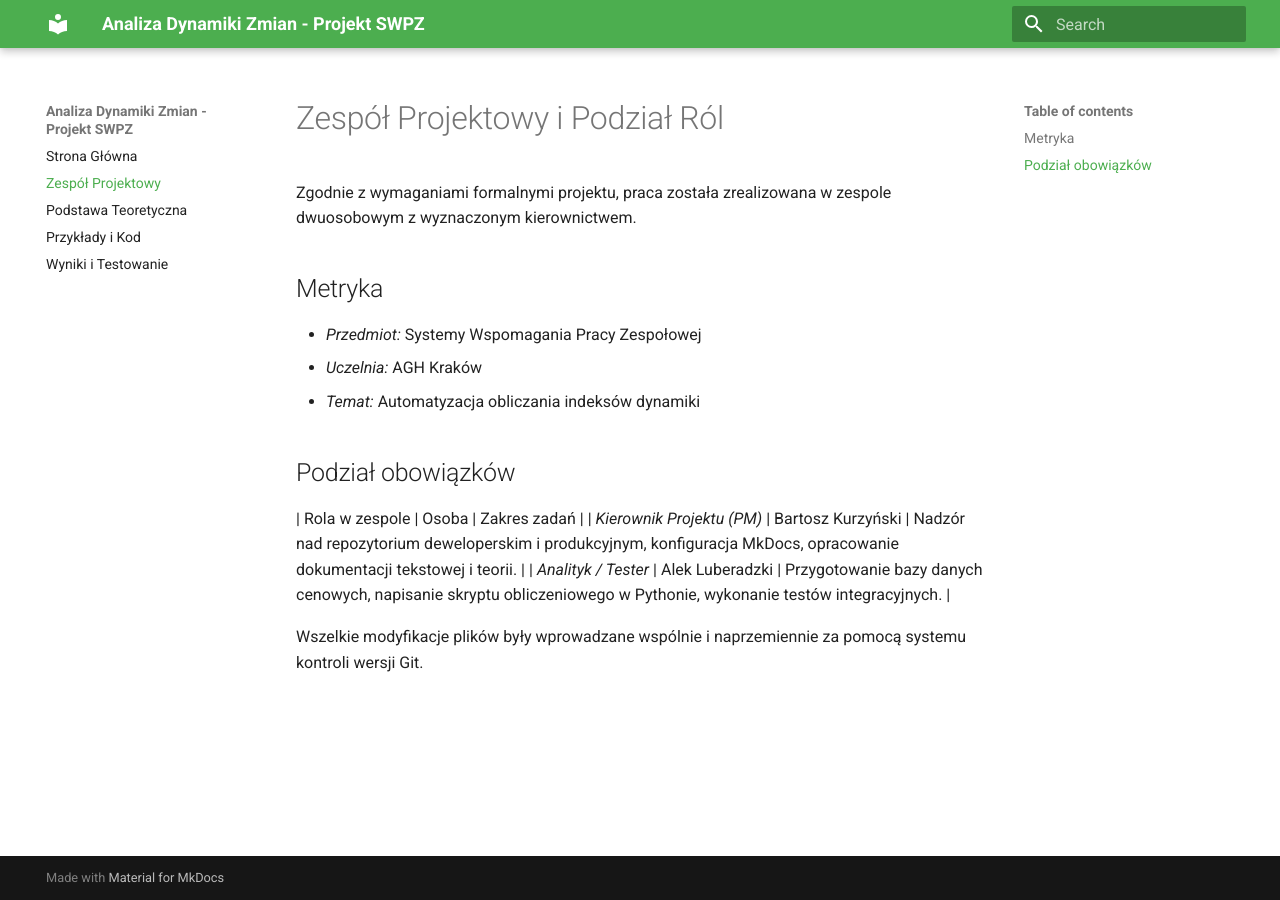
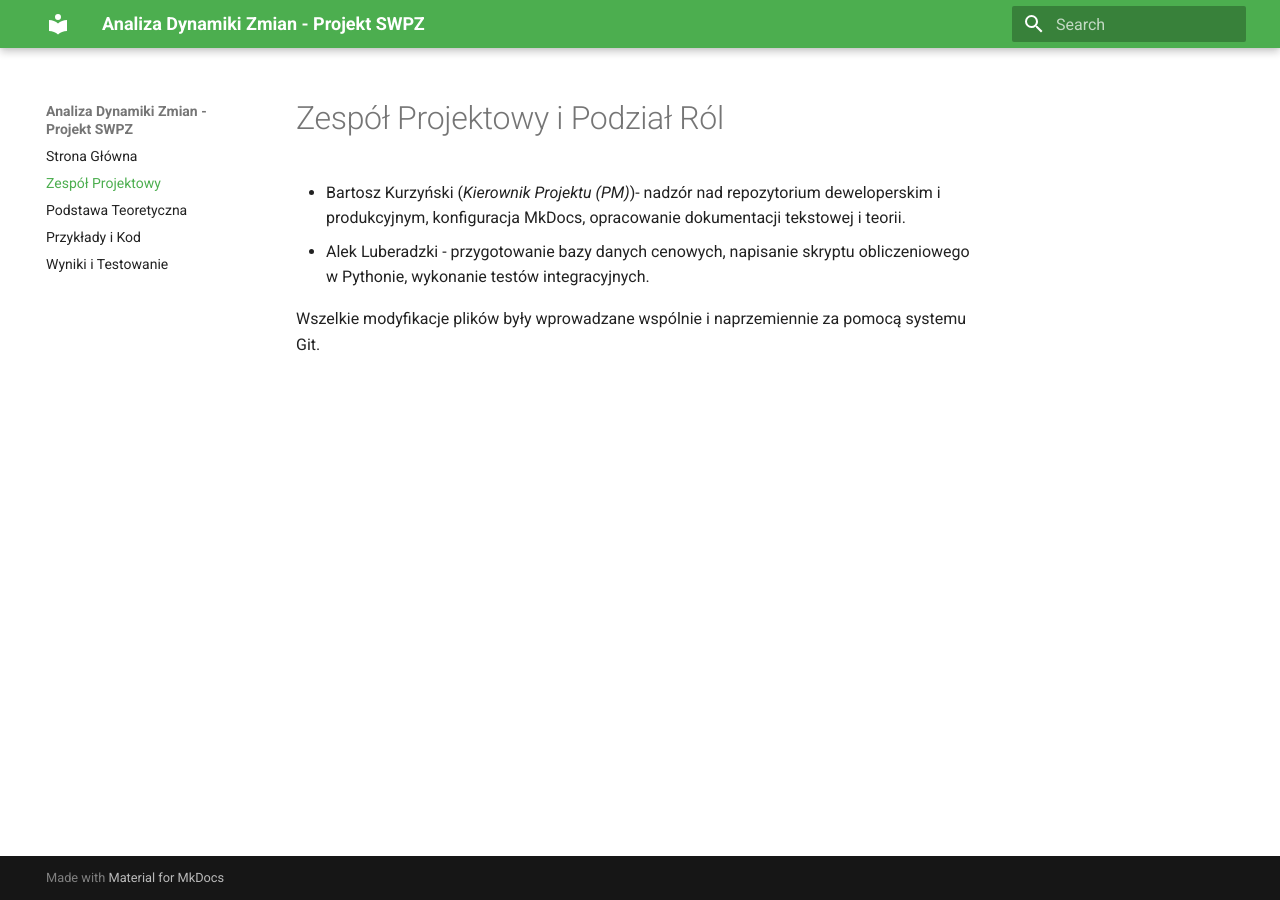
Before and after one commit to BartoszKurzynskiAGH/swpz-projekt-dev, an MkDocs documentation site: the page built from docs/autorzy.md, in a window 1280 px wide. Built offline with MkDocs 1.6.1 and Material for MkDocs 9.7.7, drawn with Linux system fonts in a browser that asks for light colours.

Commit message:
Poprawki w pliku autorzy

```diff
--- a/docs/autorzy.md
+++ b/docs/autorzy.md
@@ -1,16 +1,6 @@
 # Zespół Projektowy i Podział Ról
 
-Zgodnie z wymaganiami formalnymi projektu, praca została zrealizowana w zespole dwuosobowym z wyznaczonym kierownictwem.
+* Bartosz Kurzyński (*Kierownik Projektu (PM)*)- nadzór nad repozytorium deweloperskim i produkcyjnym, konfiguracja MkDocs, opracowanie dokumentacji tekstowej i teorii.
+* Alek Luberadzki - przygotowanie bazy danych cenowych, napisanie skryptu obliczeniowego w Pythonie, wykonanie testów integracyjnych.
 
-## Metryka
-* *Przedmiot:* Systemy Wspomagania Pracy Zespołowej
-* *Uczelnia:* AGH Kraków
-* *Temat:* Automatyzacja obliczania indeksów dynamiki
-
-## Podział obowiązków
-
-| Rola w zespole | Osoba | Zakres zadań |
-| *Kierownik Projektu (PM)* | Bartosz Kurzyński | Nadzór nad repozytorium deweloperskim i produkcyjnym, konfiguracja MkDocs, opracowanie dokumentacji tekstowej i teorii. |
-| *Analityk / Tester* | Alek Luberadzki | Przygotowanie bazy danych cenowych, napisanie skryptu obliczeniowego w Pythonie, wykonanie testów integracyjnych. |
-
-Wszelkie modyfikacje plików były wprowadzane wspólnie i naprzemiennie za pomocą systemu kontroli wersji Git.
+Wszelkie modyfikacje plików były wprowadzane wspólnie i naprzemiennie za pomocą systemu Git.
```
